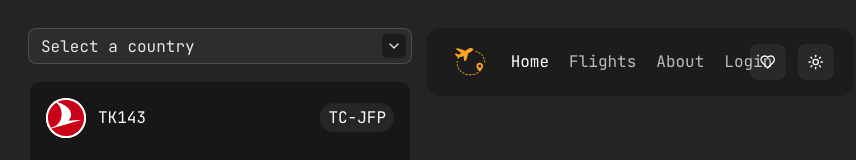
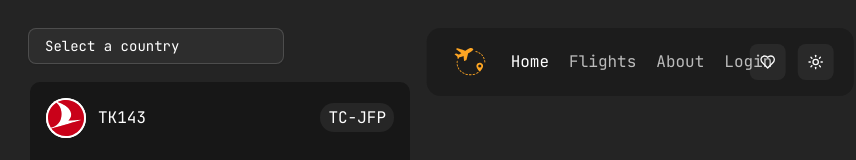
Before and after one commit to TrekusovMax/sky-track, a React (Vite) app: page / in a window 1280 px wide. Shown: the top 160 px of the page, without its empty margins (0-856 px from the left). Built offline with nearby package versions, Linux system fonts and the light colour scheme.

Commit message:
Fix combobox

```diff
--- a/src/components/filters/Filters.tsx
+++ b/src/components/filters/Filters.tsx
@@ -4,10 +4,13 @@ import {
 	ComboboxEmpty,
 	ComboboxInput,
 	ComboboxItem,
-	ComboboxList
+	ComboboxList,
+	ComboboxTrigger,
+	ComboboxValue
 } from '@/components/ui/combobox'
 
 import { FLIGHTS } from '../flight-list/flights.data'
+import { Button } from '../ui/button'
 
 interface Props {
 	fromCountry: string
@@ -28,8 +31,25 @@ export function Filters({ fromCountry, setFromCountry }: Props) {
 				}}
 				value={fromCountry || ''}
 			>
-				<ComboboxInput placeholder='Select a country' />
+				<ComboboxTrigger
+					onKeyDown={key =>
+						key.code === 'Escape' ? setFromCountry('') : null
+					}
+					render={
+						<Button
+							variant='outline'
+							className='w-64 justify-between font-normal'
+						>
+							{fromCountry ? <ComboboxValue /> : 'Select a country'}
+						</Button>
+					}
+				/>
 				<ComboboxContent>
+					<ComboboxInput
+						showTrigger={false}
+						placeholder='Select a country'
+					/>
+
 					<ComboboxEmpty>No items found.</ComboboxEmpty>
 					<ComboboxList>
 						{item => (
```
